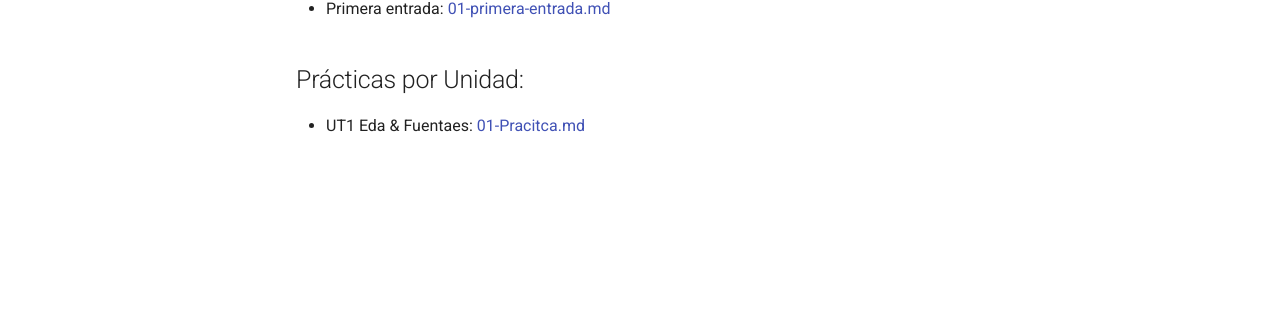
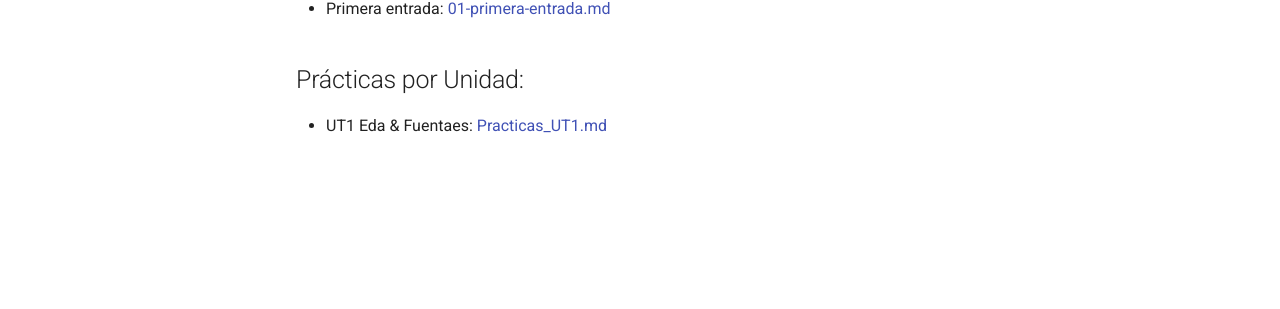
Before and after one commit to MatiasJorda/INGENIERIA-DATOS, an MkDocs documentation site: the page built from docs/portfolio/index.md, in a window 1280 px wide. Shown: the part 284-593 px from the top of the page. Built offline with MkDocs 1.6.1 and Material for MkDocs 9.7.7, drawn with Linux system fonts in a browser that asks for light colours.

Commit message:
Update index.md

```diff
--- a/docs/portfolio/index.md
+++ b/docs/portfolio/index.md
@@ -12,4 +12,4 @@ Bienvenido a las entradas del portafolio. Aquí está documentado el proceso de
 
 ## Prácticas por Unidad:
 
-- UT1 Eda & Fuentaes: [01-Pracitca.md](01-Practica.md)
+- UT1 Eda & Fuentaes: [Practicas_UT1.md](01-Practica.md)
```
